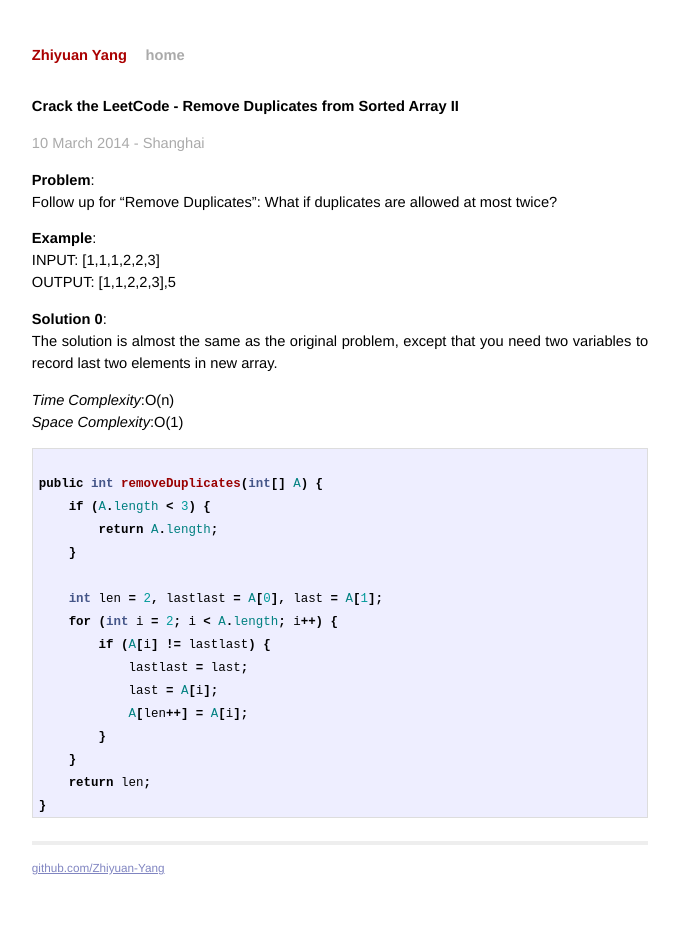
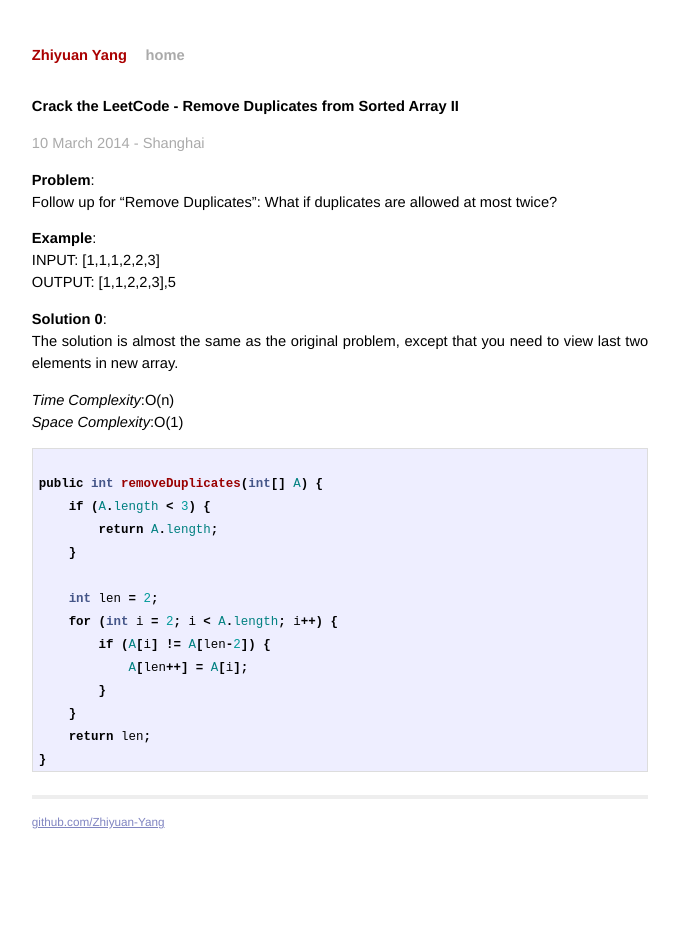
Before and after one commit to BugYang/LeetCode, a Jekyll site: the page built from _posts/2014-03-10-crack-the-leetcode-remove-duplicate-array-ii.md, in a window 1280 px wide. Shown: the whole page, without its empty margins (300-979 px from the left). Built offline with Jekyll 4.4.1, drawn with Linux system fonts in a browser that asks for light colours; Markdown is read by kramdown in place of the engine named in the settings.

Commit message:
refact code of remove dup from array

```diff
--- a/_posts/2014-03-10-crack-the-leetcode-remove-duplicate-array-ii.md
+++ b/_posts/2014-03-10-crack-the-leetcode-remove-duplicate-array-ii.md
@@ -16,7 +16,7 @@ INPUT: [1,1,1,2,2,3]
 OUTPUT: [1,1,2,2,3],5
 
 **Solution 0**:
-The solution is almost the same as the original problem, except that you need two variables to record last two elements in new array.
+The solution is almost the same as the original problem, except that you need to view last two elements in new array.
 
 *Time Complexity*:O(n)
 *Space Complexity*:O(1)
@@ -27,11 +27,9 @@ public int removeDuplicates(int[] A) {
         return A.length;
     }
 
-    int len = 2, lastlast = A[0], last = A[1];
+    int len = 2;
     for (int i = 2; i < A.length; i++) {
-        if (A[i] != lastlast) {
-            lastlast = last;
-            last = A[i];
+        if (A[i] != A[len-2]) {
             A[len++] = A[i];
         }
     }
```
Also changed, not shown: _posts/2014-02-27-crack-the-leetcode-remove-duplicate-array.md (+3 -4 lines).
